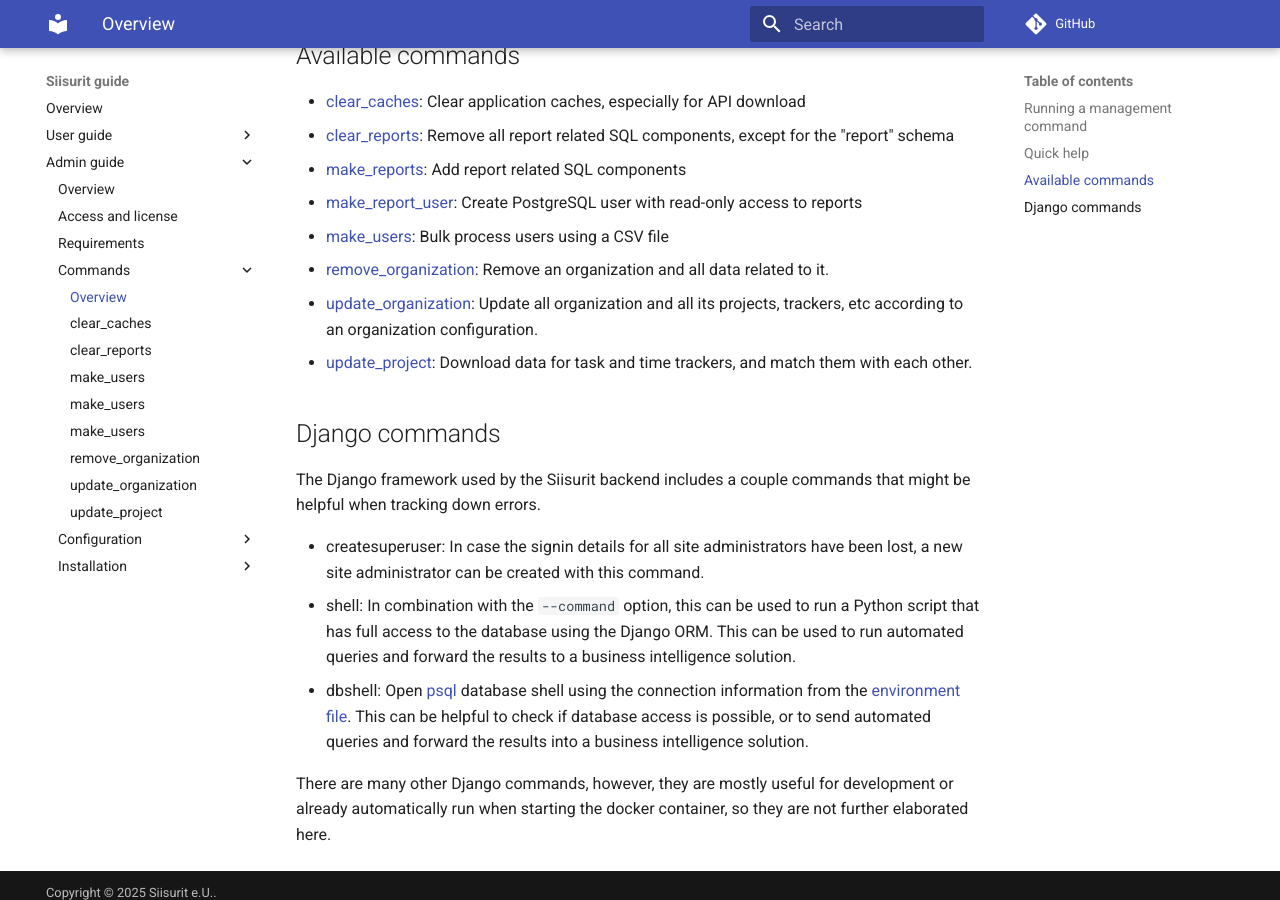
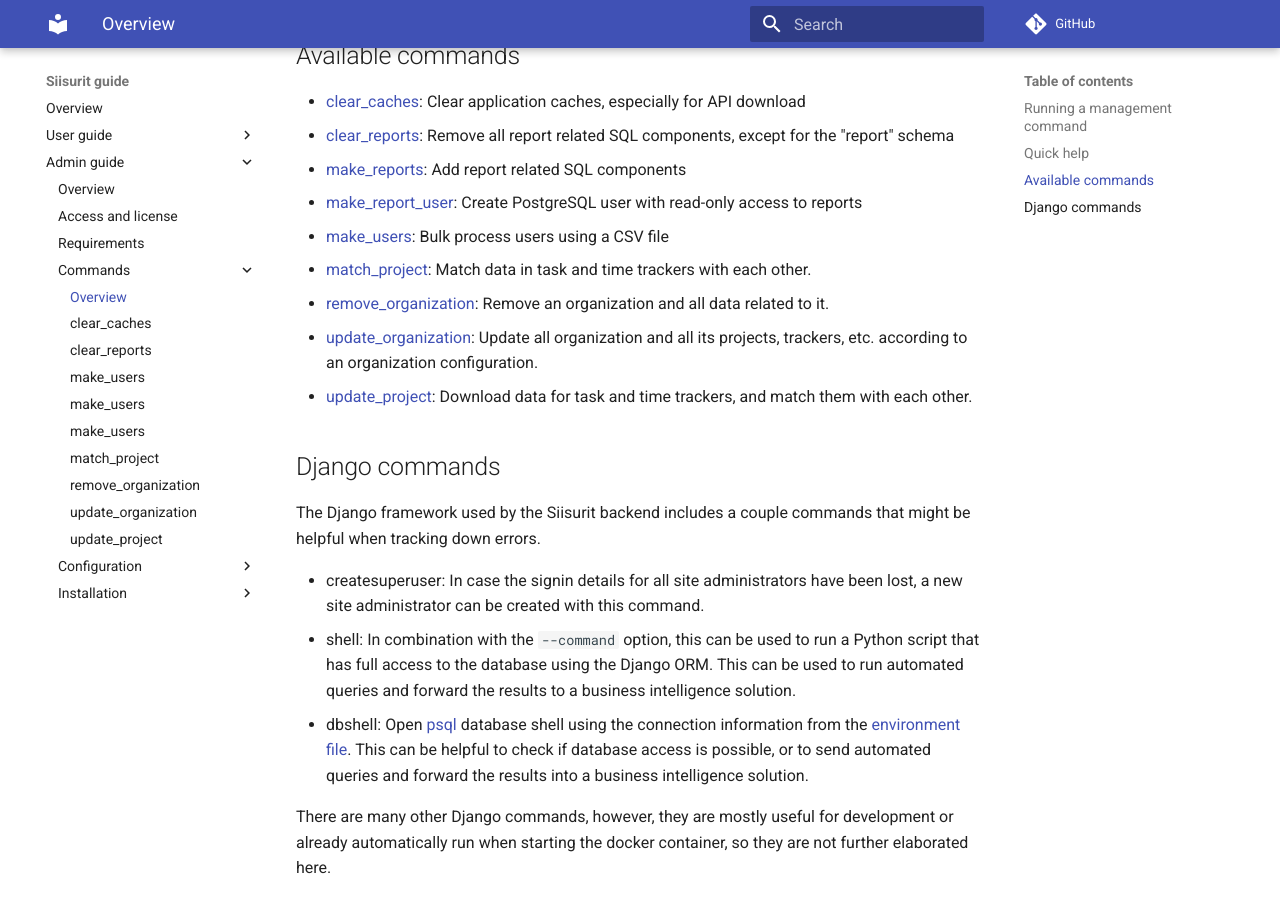
Before and after one commit to siisurit/siisurit_guide, an MkDocs documentation site: the page built from guide/admin/commands/index.md, in a window 1280 px wide and 900 px high, scrolled down 728 px. Built offline with MkDocs 1.6.1 and Material for MkDocs 9.7.7, drawn with Linux system fonts in a browser that asks for light colours; comment, search, counter and statistics services are not loaded.

Commit message:
#12 Improve documentation of organization configuration management commands

```diff
--- a/guide/admin/commands/index.md
+++ b/guide/admin/commands/index.md
@@ -31,8 +31,9 @@ All management command support the option `--help`, which shows a quick help abo
 - [make_reports](make_reports.md): Add report related SQL components
 - [make_report_user](make_report_user.md): Create PostgreSQL user with read-only access to reports
 - [make_users](make_users.md): Bulk process users using a CSV file
+- [match_project](update_project.md): Match data in task and time trackers with each other.
 - [remove_organization](remove_organization.md): Remove an organization and all data related to it.
-- [update_organization](updape_organization.md): Update all organization and all its projects, trackers, etc according to an organization configuration.
+- [update_organization](updape_organization.md): Update all organization and all its projects, trackers, etc. according to an organization configuration.
 - [update_project](update_project.md): Download data for task and time trackers, and match them with each other.
 
 ## Django commands
```
Also changed, not shown: guide/admin/commands/match_project.md (added, +3 -0 lines), guide/admin/configuration/index.md (+1 -1 lines), guide/admin/installation/organization.md (+1 -1 lines), guide/user/configuration/index.md (added, +3 -0 lines), guide/user/configuration/organization-configuration.md (renamed from guide/user/organization-configuration.md, +1 -1 lines).
